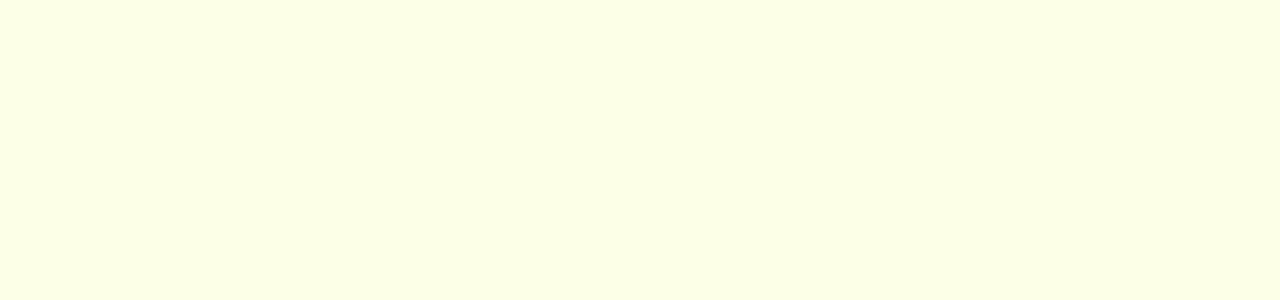
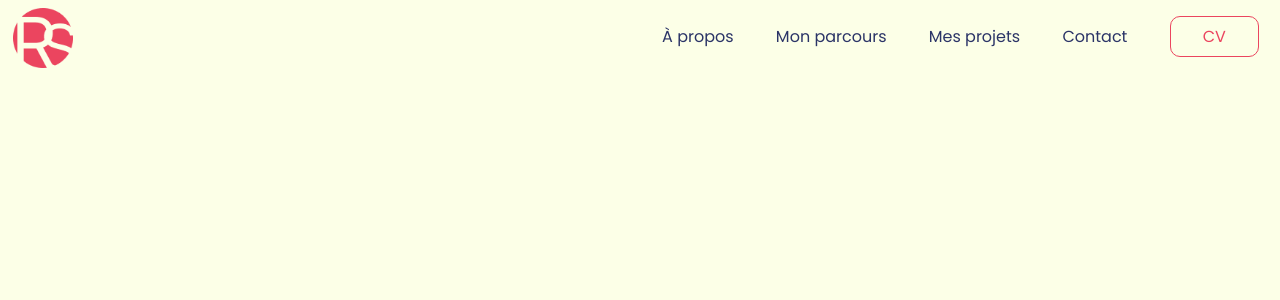
Before and after one commit to Rob1Sim/Portfolio-react, a React (Vite) app: page / in a window 1280 px wide. Shown: the top 300 px of the page. Built offline with nearby package versions, Linux system fonts and the light colour scheme.

Commit message:
Ajout du css de la navbar

```diff
--- a/public/assets/Style/_variables.scss
+++ b/public/assets/Style/_variables.scss
@@ -1,3 +1,4 @@
 $background-color: #FCFFE7;
 $a-color: #EB455F;
 $important-text-color:#2B3467;
+$poppins-text:'Poppins', sans-serif;
--- a/public/assets/Style/index.scss
+++ /dev/null
@@ -1,4 +0,0 @@
-body{
-    margin: 0;
-    background-color: #FCFFE7;
-}
--- a/src/Components/App/App.jsx
+++ b/src/Components/App/App.jsx
@@ -1,5 +1,5 @@
 import './App.scss'
-import Navbar from '../Navabar/NavBar';
+import Navbar from '../Navabar/Navbar';
 
 function App() {
 
--- a/src/Components/Navabar/NavBar.jsx
+++ /dev/null
@@ -1,12 +0,0 @@
-
-
-function Navbar(){
-
-    return(
-        <nav className="Navbar">
-
-        </nav>
-    )
-}
-
-export default Navbar;
--- /dev/null
+++ b/src/Components/Navabar/Navbar.jsx
@@ -0,0 +1,22 @@
+import logo from "/public/assets/images/Logologo.png"
+import "./Navbar.scss"
+
+//TODO: Ajouter un menu qui s'ouvre lorsque l'écran est trop petit
+function Navbar(){
+
+    return(
+        <nav className="Navbar">
+            <a href="#"><img src={logo} /></a>
+            <ul className="display-big-screen nav-ul">
+                <li><a href="#" className="nav-link">À propos</a></li>
+                <li><a href="#" className="nav-link">Mon parcours</a></li>
+                <li><a href="#" className="nav-link">Mes projets</a></li>
+                <li><a href="#" className="nav-link">Contact</a></li>
+                <li><a href="#" className="nav-cv">CV</a></li>
+
+            </ul>
+        </nav>
+    )
+}
+
+export default Navbar;
--- /dev/null
+++ b/src/Components/Navabar/Navbar.scss
@@ -0,0 +1,56 @@
+@import "/public/assets/Style/_variables.scss";
+
+.Navbar{
+    display: flex;
+    align-items: center;
+    justify-content: space-between;
+}
+.Navbar>a{
+    flex-grow: 5;
+}
+.Navbar>a>img{
+    width: 60px;
+    padding-left: 1vw;
+    padding-top: 1vh;
+}
+
+.nav-ul{
+    display: flex;
+    list-style: none;
+    align-items: center;
+    justify-content: space-around;
+    flex-grow: 2;
+
+}
+
+.nav-link{
+    text-decoration: none;
+    font-family: $poppins-text;
+    color:$important-text-color;
+    transition: color 0.5s;
+}
+
+.nav-link:hover{
+    color: $a-color;
+}
+
+.nav-cv{
+    text-decoration: none;
+    font-family: $poppins-text;
+    color:$a-color;
+    border: 1px $a-color solid;
+    padding: 1vh 4vh ;
+    border-radius: 10px;
+    transition: background-color 0.5s;
+}
+
+.nav-cv:hover{
+    background-color: $a-color;
+    color: $background-color;
+}
+
+@media screen and (max-width:767px) {
+    .display-big-screen{
+        display: none;
+    }
+}
--- /dev/null
+++ b/src/index.scss
@@ -0,0 +1,8 @@
+
+@import url('https://fonts.googleapis.com/css2?family=Poppins:wght@200;400;700&display=swap');
+
+
+body{
+    margin: 0;
+    background-color: #FCFFE7;
+}
--- a/src/main.jsx
+++ b/src/main.jsx
@@ -1,7 +1,7 @@
 import React from 'react'
 import ReactDOM from 'react-dom/client'
 import App from './Components/App/App'
-import '../public/assets/Style/index.scss'
+import './index.scss'
 
 ReactDOM.createRoot(document.getElementById('root')).render(
   <React.StrictMode>
```
